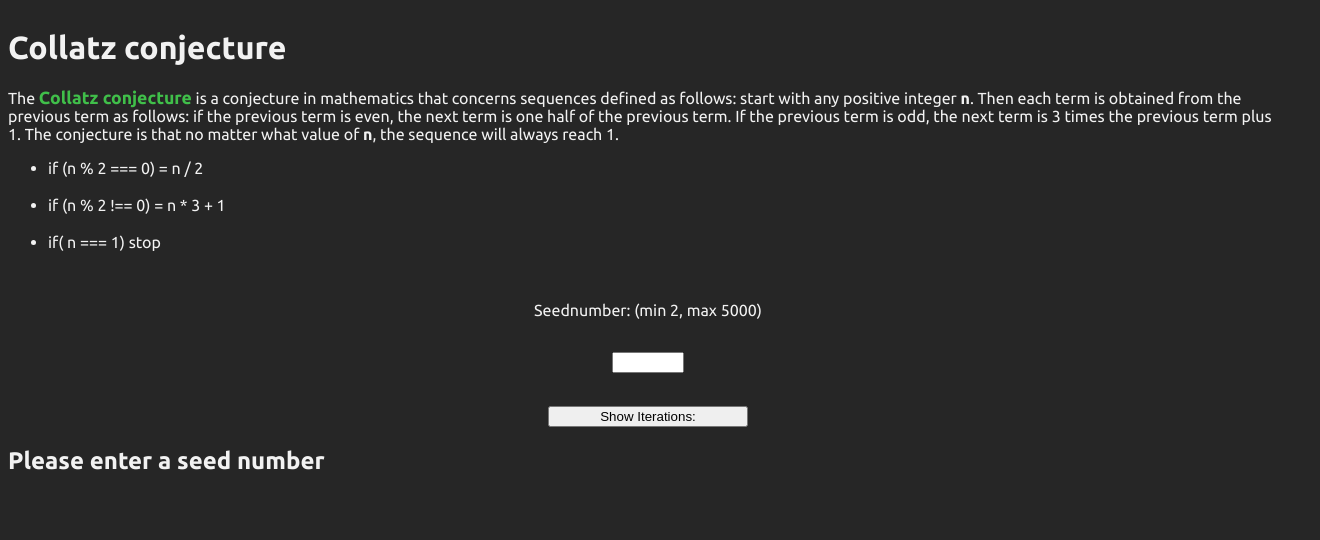
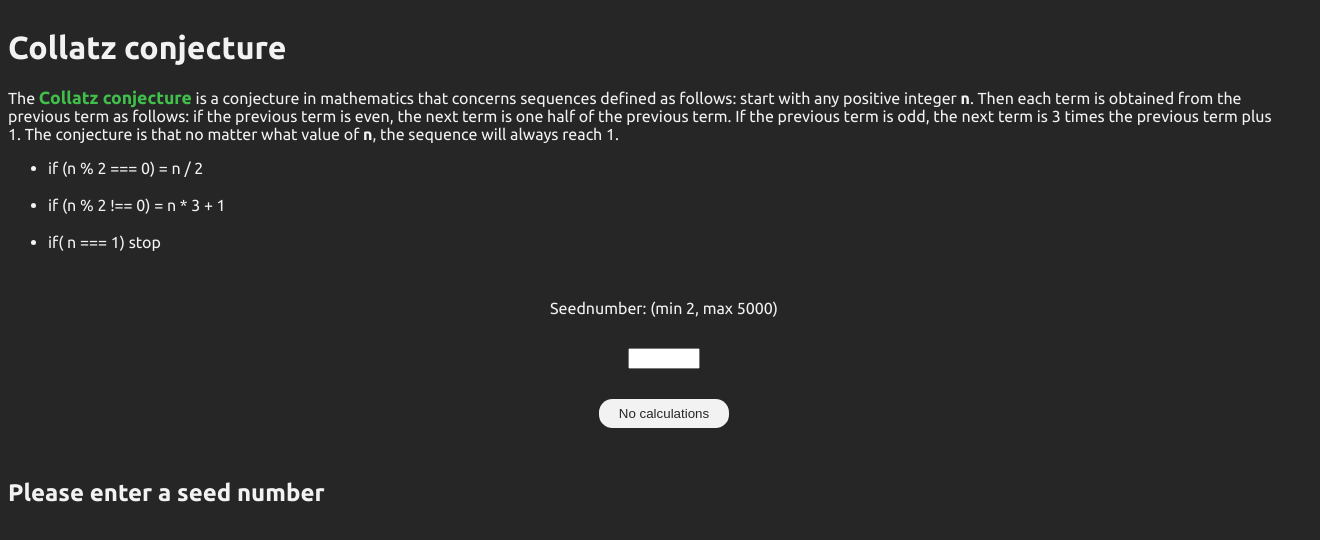
Before and after one commit to AltusJVR/Collatz-conjecture-react, a React (Create React App) app: page / in a window 1280 px wide. Shown: the top 540 px of the page, 1320 px wide, since content can reach past the window. Built offline with nearby package versions, Linux system fonts and the light colour scheme.

Commit message:
update form scss

```diff
--- /dev/null
+++ b/src/Components/InputForm/Form.module.scss
@@ -0,0 +1,7 @@
+.form {
+  height: 20vh;
+  display: flex;
+  flex-direction: column;
+  align-items: center;
+  justify-content: space-around;
+}
--- a/src/Components/InputForm/Form.scss
+++ /dev/null
@@ -1,16 +0,0 @@
-form {
-  height: 20vh;
-  display: flex;
-  flex-direction: column;
-
-  align-items: center;
-  justify-content: space-between;
-}
-
-label {
-  margin: 0 1em;
-}
-
-button {
-  width: clamp(200px, 10%, 50%);
-}
--- a/src/Components/InputForm/InputForm.jsx
+++ b/src/Components/InputForm/InputForm.jsx
@@ -1,17 +1,25 @@
-import "./Form.scss";
-
+import styles from "./Form.module.scss";
+import Card from "../UI/Card";
+import Button from "../UI/Button";
 const InputForm = (props) => {
-  const { calculate, setseedNum, showCalc } = props;
+  const { calculate, setseedNum, showCalc, calcArray } = props;
+  let showCalcButton = <Button>No calculations</Button>;
+  if (calcArray.length > 0) {
+    showCalcButton = <Button onClick={showCalc}>Show calculations</Button>;
+  }
 
   return (
-    <>
+    <Card>
       <form
+        className={styles.form}
         onSubmit={async (e) => {
           e.preventDefault();
         }}
       >
-        <label htmlFor="SeedNumber"></label>
-        Seednumber: (min 2, max 5000)
+        <label className={styles.label} htmlFor="SeedNumber">
+          Seednumber: (min 2, max 5000)
+        </label>
+
         <input
           min="2"
           max="5000"
@@ -24,9 +32,9 @@ const InputForm = (props) => {
           }}
           required={true}
         />
-        <button onClick={showCalc}>Show Iterations:</button>
+        {showCalcButton}
       </form>
-    </>
+    </Card>
   );
 };
 
```
